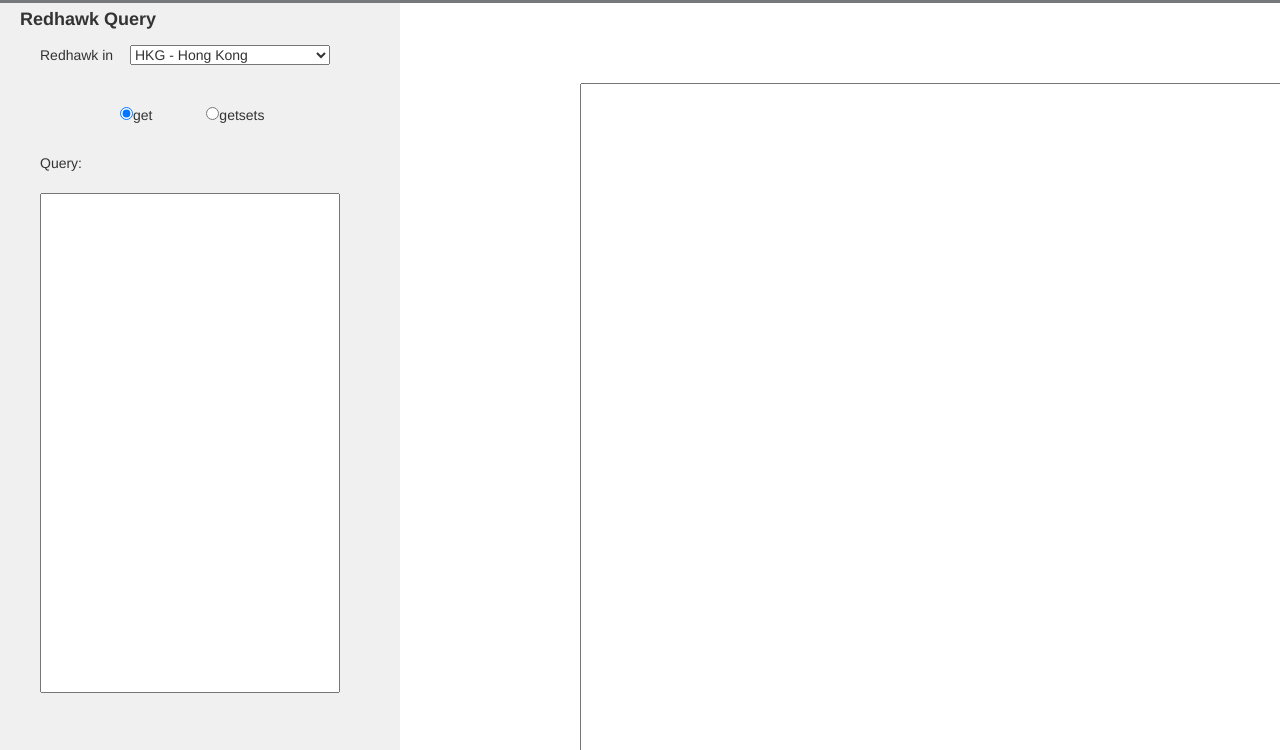
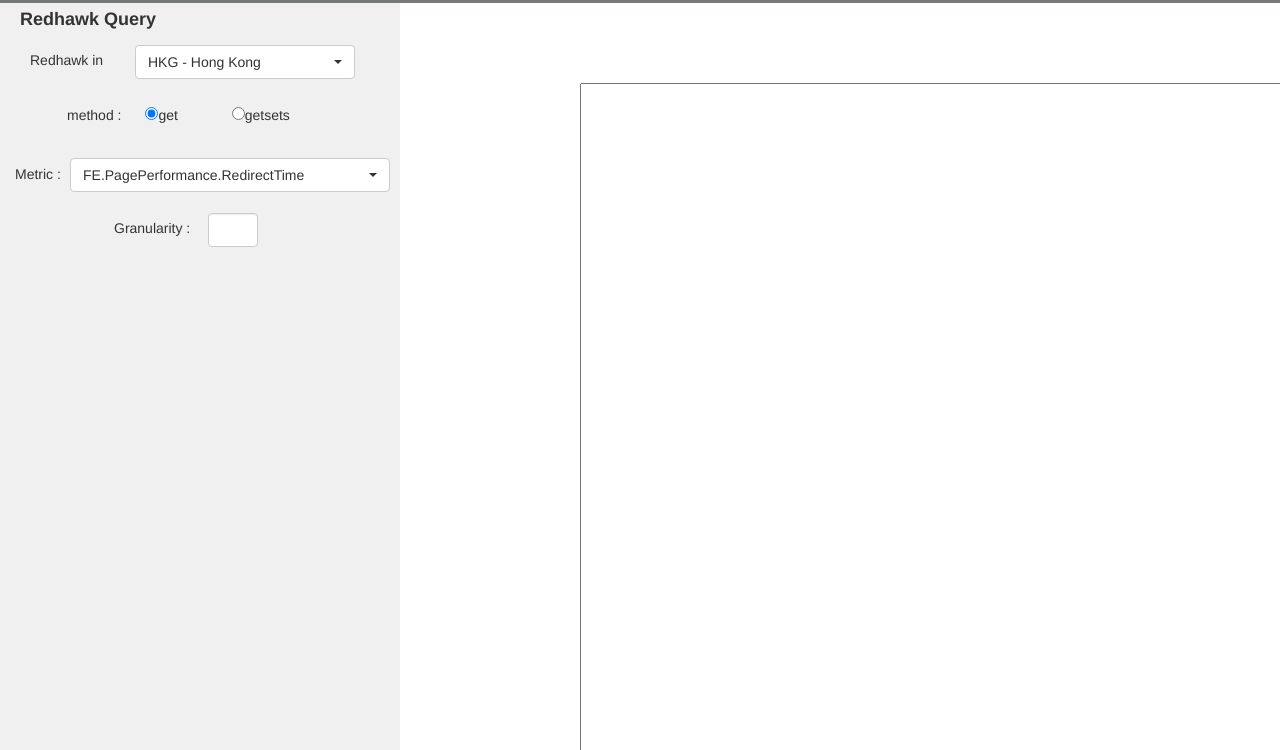
Before and after one commit to papa156/linechart, a plain HTML site: page api-call.htm in a window 1280 px wide. Shown: the part 47-797 px from the top of the page. Drawn offline with nearby package versions, Linux system fonts and the light colour scheme.

Commit message:
api-call.htm >>> modify text area input to be combination of datepicker,dropdown etc.. api-call.css >>> add style for new element

```diff
--- a/api-call.css
+++ b/api-call.css
@@ -38,26 +38,32 @@
 }
 .server-list{
 	position: absolute;
-	left: 110px;
+	left: 135px;
 	width: 200px;
+	cursor: pointer
 }
 .server-list-label{
 	position: absolute;
-	left: 20px;
+	left: 30px;
 	width: 75px;
+	top: 5px;
 }
 .server-list-container{
 	position: absolute;
 	top: 42px;
-	left: 20px;
+	width: 400px;
+	height: 35px;
 }
 .url-selection-container{
 	position: absolute;
 	top: 100px;
-	left: 120px;
+	left: 67px;
 }
 #getSetsRadio{
 	margin-left: 50px;
+}
+#getRadio{
+	margin-left: 20px;
 }
 .query-input-container{
 	position: absolute;
@@ -105,6 +111,39 @@
 .submit-button:hover{
 	background-color:#21ECC5;
 }
+.metric-list-container{
+	position: absolute;
+	width: 400px;
+	top: 155px;
+}
+.metric-list-label{
+	position: absolute;
+	left: 15px;
+	width: 200px;
+	top: 6px;
+
+}
+.metric-list{
+	left: 70px;
+	position: absolute;
+	width: 300px;
+}
+.granularity-container{
+	top: 210px;
+	position: absolute;
+	width: 400px;
+	height: 40px;
+}
+.granularity-label{
+	left: 114px;
+	position:absolute;
+	top: 5px;
+}
+.granularity-text-box{
+	position: absolute;
+	left: 208px;
+	width: 50px;
+}
 
 @media screen and (max-width: 1366px) and (max-height: 768px){
     .filter-tab{
--- a/api-call.htm
+++ b/api-call.htm
@@ -1,9 +1,12 @@
 <!DOCTYPE html>
 <html>
 	<head>
+		<title>Redhawk Helper</title>
 		<script src= "./jquery.js"></script>
 		<script src="./bootstrap-3.1.1-dist/js/bootstrap.min.js"></script>
+		<script src="./silviomoreto-bootstrap-select/bootstrap-select.min.js"></script>
 		<link rel="stylesheet" type="text/css" href="./bootstrap-3.1.1-dist/css/bootstrap.min.css">
+		<link rel="stylesheet" type="text/css" href="./silviomoreto-bootstrap-select/bootstrap-select.min.css">
 	</head>
 	<body>
 		<div class = "header-section">
@@ -15,7 +18,7 @@
 			</div>
 			<div class = "server-list-container">
 				<div class="server-list-label">Redhawk in </div>
-				<select class = "server-list" id = "serverList">
+				<select class = "server-list selectpicker" id = "serverList">
 		          <option value = "1">HKG - Hong Kong</option>
 		          <option value = "2">ASH - Ashbourne</option>
 		          <option value = "3">AMS - Amsterdam</option>
@@ -23,15 +26,35 @@
 		        </select>
 	        </div>
 	        <div class="url-selection-container">
-	        	<form action="">
+	        	<form action="" class = "url-selection-form">
+	        		method :
 					<input  type="radio" id = "getRadio" name="url-selection" value="Get" checked>get
 					<input class = "getsets-checkbox" id = "getSetsRadio" type="radio" name="url-selection" value="GetSets">getsets
 				</form>
 	        </div>
-	        <div class="query-input-container">
+	     	<div class="metric-list-container">
+	     		<div class="metric-list-label">Metric : </div>
+	        	<select class = "metric-list selectpicker" id = "metricList" data-width="320px">
+		          <option value = "1">FE.PagePerformance.RedirectTime</option>
+		          <option value = "2">FE.PagePerformance.DnsTime</option>
+		          <option value = "3">FE.PagePerformance.ConnectTime</option>
+		          <option value = "4">FE.PagePerformance.RequestTime</option>
+		          <option value = "5">FE.PagePerformance.DomLoadTime</option>
+		          <option value = "6">FE.PagePerformance.ResponseTime</option>
+		          <option value = "7">FE.PagePerformance.DomReadyTime</option>
+		          <option value = "8">FE.PagePerformance.DomContentLoadedTime</option>
+		          <option value = "9">FE.PagePerformance.DomCompleteTime</option>
+		          <option value = "10">FE.PagePerformance.LoadEventTime</option>
+		        </select>
+	        </div>
+	        <div class="granularity-container">
+	     		<div class="granularity-label">Granularity : </div>
+	     		<input  type="text" class = "granularity-text-box form-control">
+	        </div>
+	        <!-- <div class="query-input-container">
 	        	<div class="query-input-header-label">Query:</div>
 	        	<textarea class="query-input-textarea"></textarea>
-	        </div>
+	        </div> -->
 	        <div class = "submit-button">Submit</div>
 		</div>
 		<div class ="result-tab" >
@@ -41,5 +64,8 @@
 
 		<script src= "./redhawk-query.js"></script>
 		<link rel="stylesheet" type="text/css" href="api-call.css">
+		<script  type = 'text/javascript'>
+			$('.selectpicker').selectpicker();
+		</script>
 	</body>
 </html>
```
